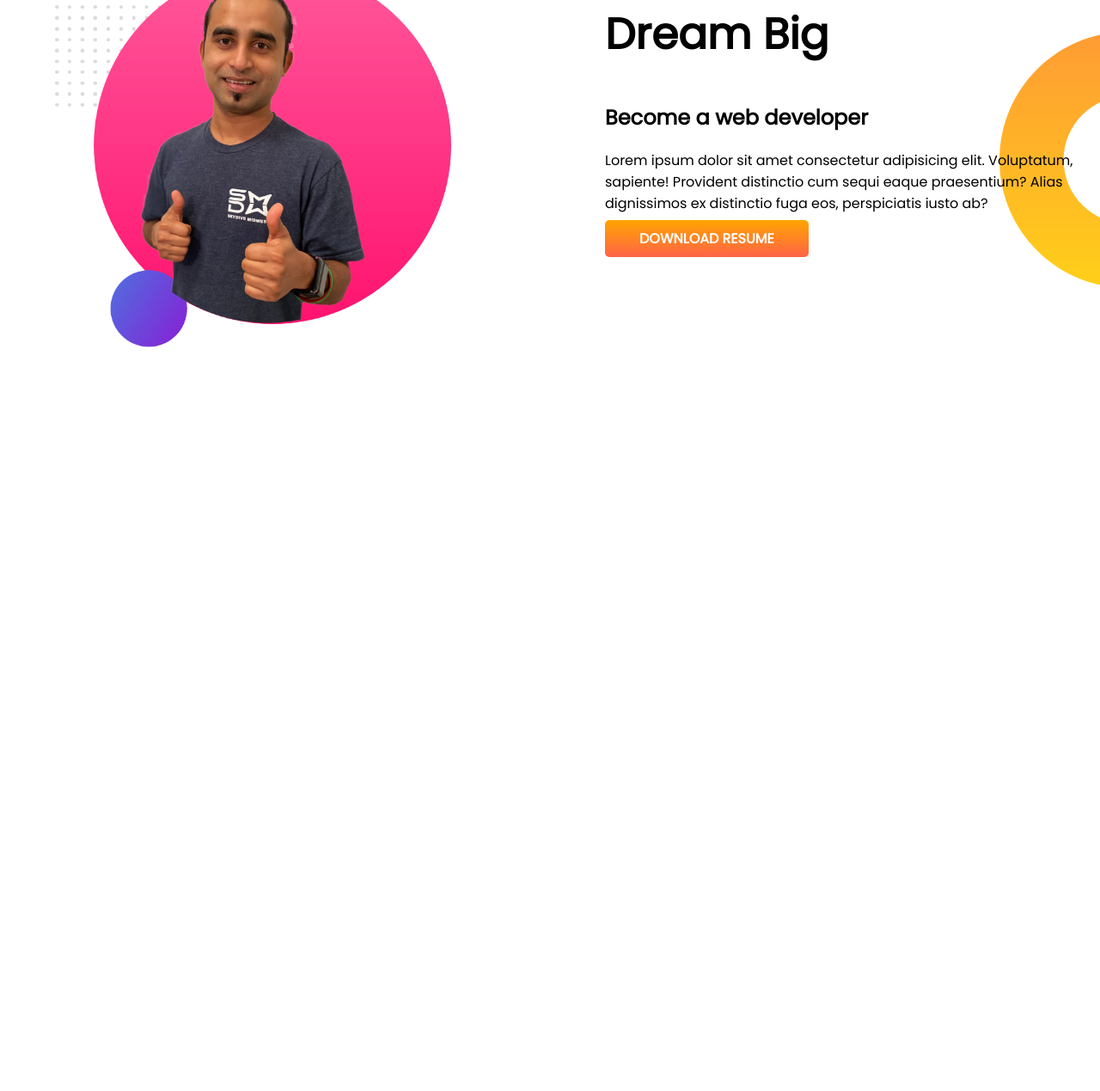
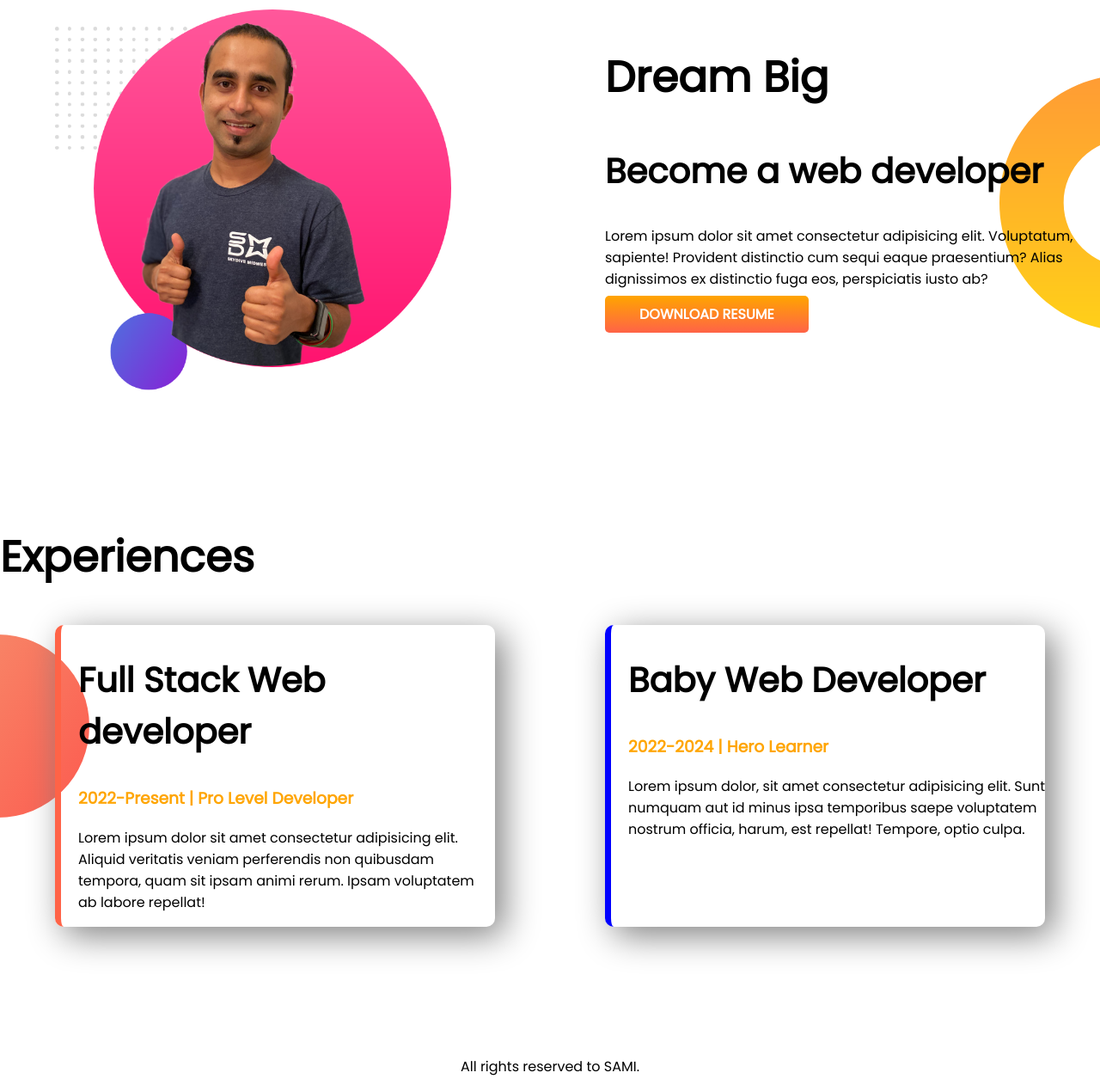
Before and after one commit to samithedeveloper1/developer-portfolio, a plain HTML site: page index.html in a window 1280 px wide. Shown: the part 652-1921 px from the top of the page at 86% size. Before the commit the page ends 1163 px from the top, so only its background shows below. Drawn offline with Linux system fonts and the light colour scheme.

Commit message:
styled border and added footer

```diff
--- a/index.html
+++ b/index.html
@@ -17,7 +17,7 @@
 </head>
 
 <body>
-    <section class="top-banner">
+    <section class="top-banner flexible-container ">
         <div class="half-width">
             <h1>Welcome To</h1>
             <h1><span class="orange-color">Jhankar Mahbub</span> World!</h1>
@@ -30,7 +30,9 @@
         <div class="half-width"> <img src="images/my-bg.png" alt=""></div>
     </section>
 
-    <section class="dream-big">
+
+
+    <section class="dream-big flexible-container ">
         <div class="half-width">
             <img src="images/jhankar2.png" alt="">
         </div>
@@ -45,6 +47,31 @@
                 RESUME</a>
         </div>
     </section>
+
+    <section class="experience-area">
+        <h1>Experiences</h1>
+        <div class="flexible-container">
+            <div id="full-stack-developer" class="experience-item">
+                <h2>Full Stack Web developer</h2>
+                <h3 class="orange-color">2022-Present | Pro Level Developer
+                </h3>
+                <p>Lorem ipsum dolor sit amet consectetur adipisicing elit. Aliquid veritatis veniam perferendis non
+                    quibusdam tempora, quam sit ipsam animi rerum. Ipsam voluptatem ab labore repellat!</p>
+            </div>
+            <div id="baby-web-developer" class="experience-item">
+                <h2>Baby Web Developer</h2>
+                <h3 class="orange-color">2022-2024 | Hero Learner</h3>
+                <p>Lorem ipsum dolor, sit amet consectetur adipisicing elit. Sunt numquam aut id minus ipsa temporibus
+                    saepe
+                    voluptatem nostrum officia, harum, est repellat! Tempore, optio culpa.</p>
+            </div>
+        </div>
+    </section>
 </body>
+<footer>
+    <p>
+        All rights reserved to SAMI.
+    </p>
+</footer>
 
 </html>
--- a/style.css
+++ b/style.css
@@ -7,13 +7,17 @@ h1 {
     font-size: 50px;
 }
 
+h2 {
+    font-size: 40px;
+}
+
 .orange-color {
     color: orange;
 }
 
-section {
+.flexible-container {
     display: flex;
-    margin-bottom: 100px;
+    margin-bottom: 150px;
 }
 
 .half-width {
@@ -44,3 +48,30 @@ section {
     background-repeat: no-repeat;
     background-position: right;
 }
+
+.experience-area {
+    background-image: url(images/exp-bg.png);
+    background-repeat: no-repeat;
+    background-position: left;
+}
+
+.experience-item {
+    width: 40%;
+    margin-left: 5%;
+    margin-right: 5%;
+    padding-left: 20px;
+    border-radius: 10px;
+    box-shadow: 10px 10px 40px grey;
+}
+
+#full-stack-developer {
+    border-left: 7px solid tomato;
+}
+
+#baby-web-developer {
+    border-left: 7px solid blue;
+}
+
+footer p {
+    text-align: center;
+}
```
